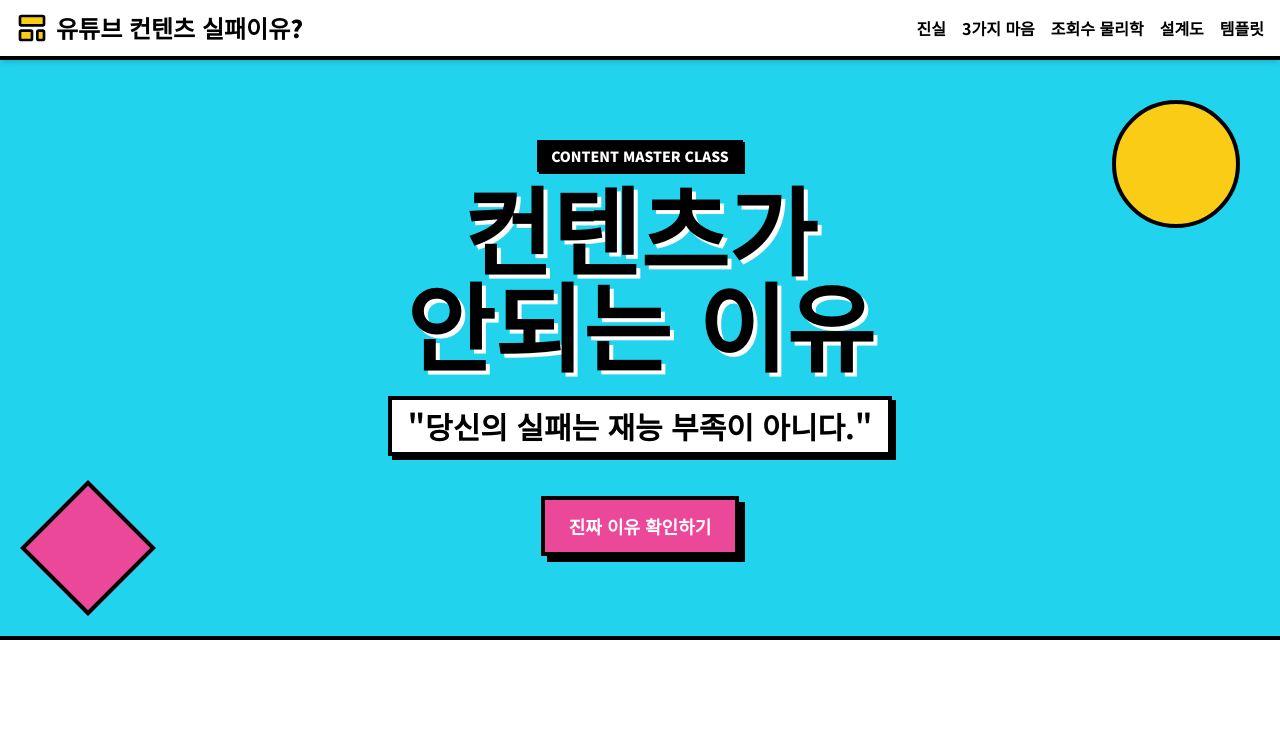
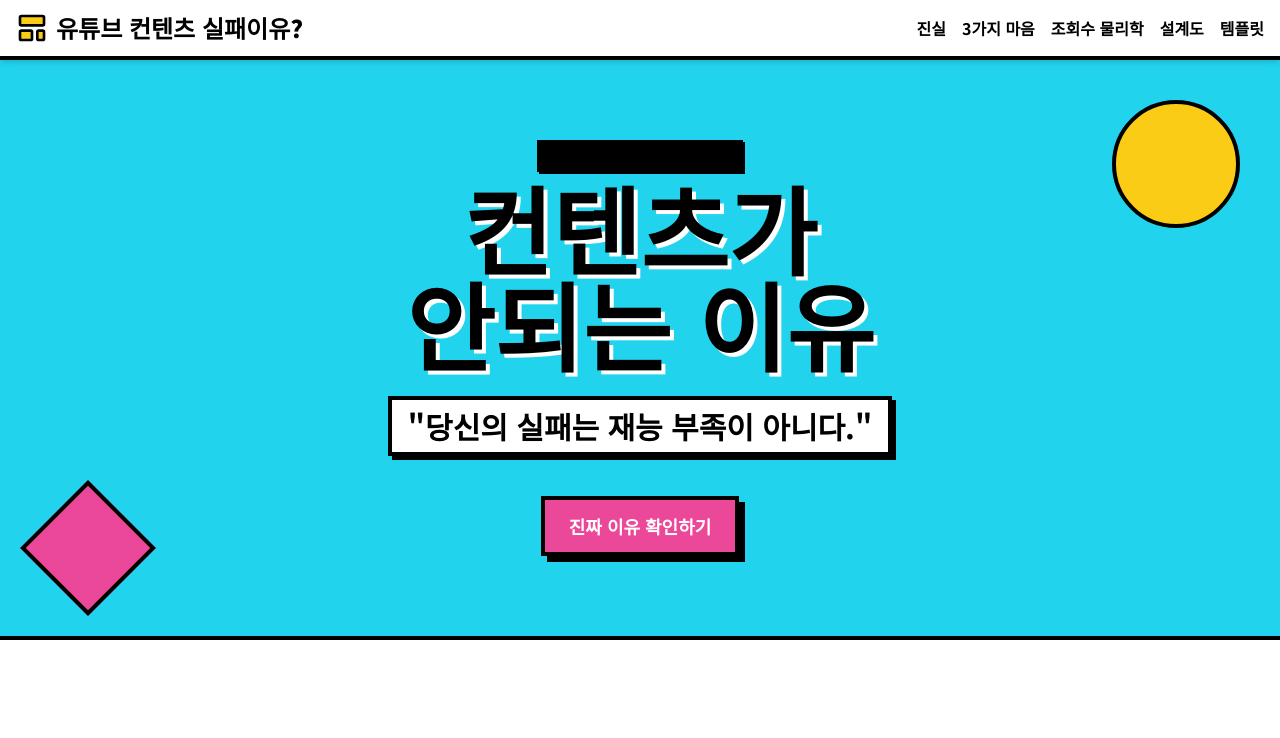
Before and after one commit to bitcory/youtubewin, a React (Vite) app: page / in a window 1280 px wide. Shown: the top 738 px of the page. Built offline with nearby package versions, Linux system fonts and the light colour scheme.

Commit message:
Fix NeoBadge text color override issue
- Remove hardcoded text-white from NeoBadge
- Include text color in default color prop

🤖 Generated with [Claude Code](https://claude.com/claude-code)

Co-Authored-By: Claude Opus 4.5 <noreply@anthropic.com>

```diff
--- a/App.tsx
+++ b/App.tsx
@@ -58,8 +58,8 @@ const NeoButton: React.FC<{ children?: React.ReactNode; onClick?: () => void; cl
   </button>
 );
 
-const NeoBadge = ({ text, color = "bg-pink-500" }: { text: string; color?: string }) => (
-  <span className={`inline-block px-3 py-1 text-sm font-black border-2 border-black ${color} text-white mb-2 shadow-[2px_2px_0px_0px_rgba(0,0,0,1)]`}>
+const NeoBadge = ({ text, color = "bg-pink-500 text-white" }: { text: string; color?: string }) => (
+  <span className={`inline-block px-3 py-1 text-sm font-black border-2 border-black ${color} mb-2 shadow-[2px_2px_0px_0px_rgba(0,0,0,1)]`}>
     {text}
   </span>
 );
```
